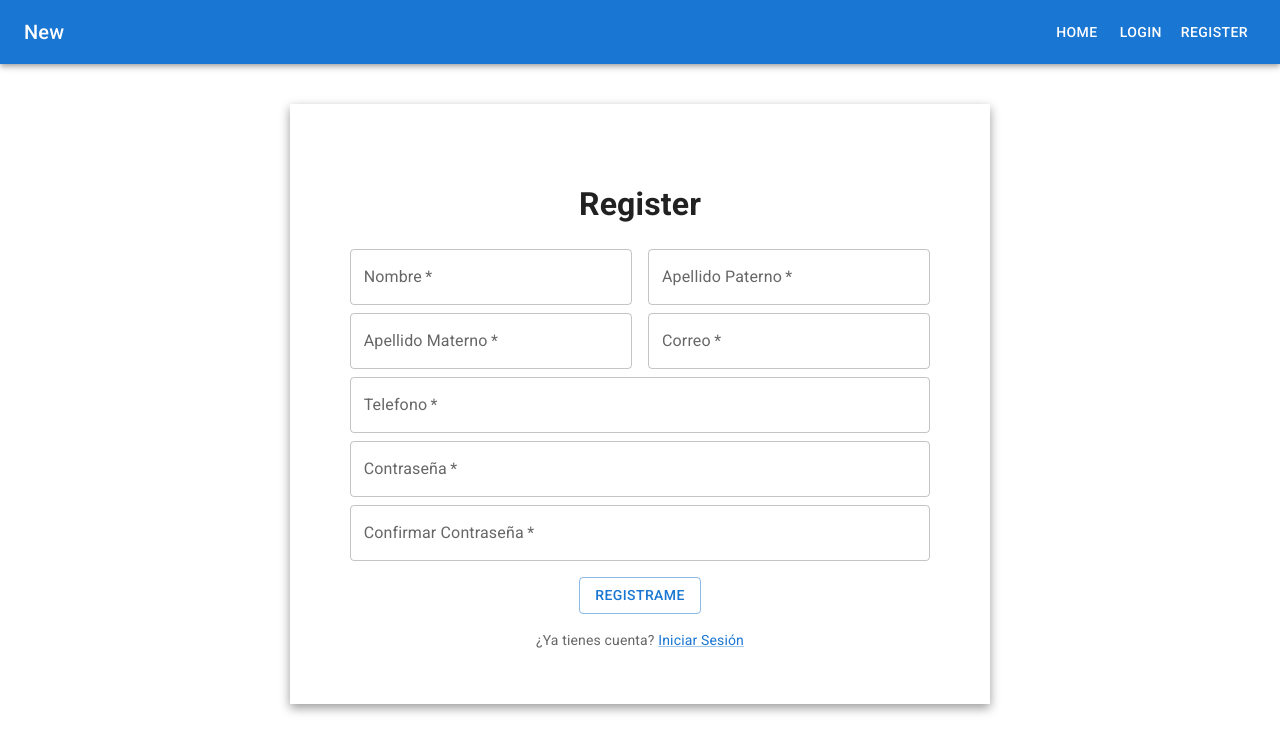
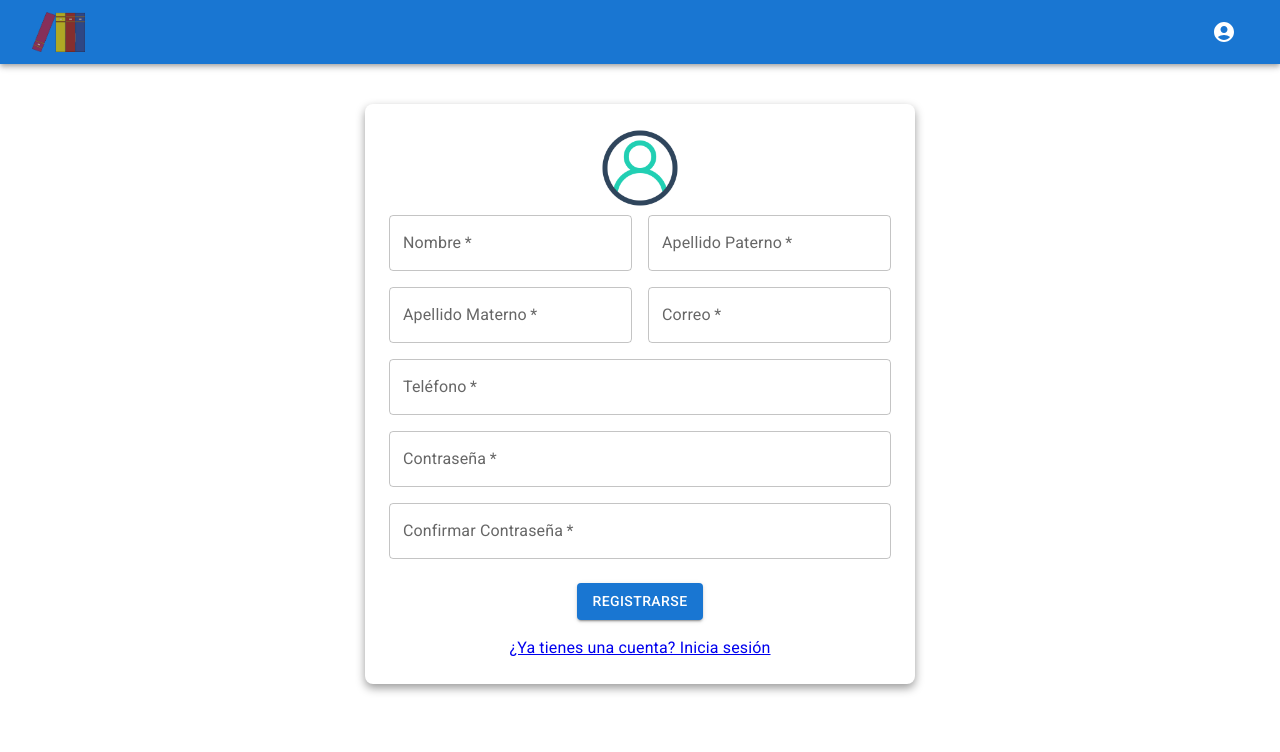
Before and after one commit to MarioElDestructorXD/Bookfy_Front, a React (Vite) app: page /register in a window 1280 px wide. Shown: the top 752 px of the page. Built offline with nearby package versions, Linux system fonts and the light colour scheme.

Commit message:
Logo, Icons, Update to Toolbar

```diff
--- a/src/App.jsx
+++ b/src/App.jsx
@@ -4,31 +4,32 @@ import { Route, Routes } from "react-router-dom";
 import Home from "./pages/Home";
 import Login from "./pages/Login";
 import Register from "./pages/Register";
-import InboxIcon from "@mui/icons-material/Inbox";
-
+import UserIcon from '@mui/icons-material/AccountCircle'
+import HomeIcon from '@mui/icons-material/Home'
+import Logo from './assets/images/logo.png'
 
 const navArrayLinks = [
   {
+    title: "Login",
+    path: "/login",
+    icon: <UserIcon />,
+  },
+];
+
+const navBarArrayLinks = [
+  {
     title: "Home",
     path: "/",
-    icon: <InboxIcon />,
-  },
-  {
-    title: "Login",
-    path: "/login",
-    icon: "",
-  },
-  {
-    title: "Register",
-    path: "/register",
-    icon: "",
+    icon: Logo,
+    img: <HomeIcon />
   },
 ];
+
 
 export default function App() {
   return (
     <>
-      <NavBar navArrayLinks={navArrayLinks} />
+      <NavBar navArrayLinks={navArrayLinks} navBarArrayLinks={navBarArrayLinks}/>
       <Container sx={{ mt: 5}}>
       <Routes>
         <Route  path="/" element={ <Home />} />
--- a/src/components/navBar/NavBar.jsx
+++ b/src/components/navBar/NavBar.jsx
@@ -4,16 +4,18 @@ import {
   Drawer,
   Toolbar,
   IconButton,
+  Button,
   Typography,
-  Button,
+  Card,
+  CardContent,
 } from "@mui/material";
 import NavListDrawer from "./NavListDrawer";
 import MenuIcon from "@mui/icons-material/Menu";
 import { Box } from "@mui/system";
 import { NavLink } from "react-router-dom";
+import PropTypes from "prop-types";
 
-
-export default function NavBar({ navArrayLinks }) {
+export default function NavBar({ navArrayLinks, navBarArrayLinks }) {
   const [open, setOpen] = useState(false);
 
   return (
@@ -28,10 +30,28 @@ export default function NavBar({ navArrayLinks }) {
           >
             <MenuIcon />
           </IconButton>
-          <Typography variant="h6" sx={{ flexGrow: 1 }}>
-            New
-          </Typography>
+          <Box sx={{ flexGrow: 1, display: "flex", alignItems: "center" }}>
+            {/* Renderiza los elementos de navBarArrayLinks solo en sm y superior */}
+            <Box sx={{ display: { xs: "none", sm: "flex" } }}>
+              {navBarArrayLinks.map((itemBar) => (
+                <Button
+                  color="inherit"
+                  key={itemBar.title}
+                  component={NavLink}
+                  to={itemBar.path}
+                  sx={{ mr: 2 }}
+                >
+                  <img
+                    src={itemBar.icon}
+                    alt="Logo"
+                    style={{ height: "40px", cursor: "pointer" }}
+                  />
+                </Button>
+              ))}
+            </Box>
+          </Box>
           <Box sx={{ display: { xs: "none", sm: "block" } }}>
+            {/* Renderiza los elementos de navArrayLinks en sm y superior */}
             {navArrayLinks.map((item) => (
               <Button
                 color="inherit"
@@ -39,20 +59,31 @@ export default function NavBar({ navArrayLinks }) {
                 component={NavLink}
                 to={item.path}
               >
-                {item.title}
+                {item.icon}
               </Button>
             ))}
           </Box>
         </Toolbar>
       </AppBar>
+      {/* Drawer para dispositivos móviles */}
       <Drawer
         open={open}
         anchor="left"
         onClose={() => setOpen(false)}
         sx={{ display: { xs: "flex", sm: "none" } }}
       >
+        <Box>
+          <Card sx={{ backgroundColor: "#f0f0f0", boxShadow: "none", textAlign: "center"}}>
+            <CardContent>
+              <Typography variant="h5" color="textPrimary" fontWeight="bold">
+                BOOKFY
+              </Typography>
+            </CardContent>
+          </Card>
+        </Box>
         <NavListDrawer
           navArrayLinks={navArrayLinks}
+          navBarArrayLinks={navBarArrayLinks}
           NavLink={NavLink}
           setOpen={setOpen}
         />
@@ -60,3 +91,9 @@ export default function NavBar({ navArrayLinks }) {
     </>
   );
 }
+
+// Prop Types
+NavBar.propTypes = {
+  navArrayLinks: PropTypes.array.isRequired,
+  navBarArrayLinks: PropTypes.array.isRequired,
+};
--- a/src/components/navBar/NavListDrawer.jsx
+++ b/src/components/navBar/NavListDrawer.jsx
@@ -8,7 +8,7 @@ import {
 } from "@mui/material";
 import { Box } from "@mui/system";
 
-export default function NavListDrawer({ navArrayLinks, NavLink, setOpen }) {
+export default function NavListDrawer({ navArrayLinks, NavLink, setOpen, navBarArrayLinks }) {
   return (
     <Box
       sx={{
@@ -17,6 +17,18 @@ export default function NavListDrawer({ navArrayLinks, NavLink, setOpen }) {
     >
       <nav>
         <List>
+        {navBarArrayLinks.map((item) => (
+            <ListItem disablePadding key={item.title}>
+              <ListItemButton
+                component={NavLink}
+                to={item.path}
+                onClick={() => setOpen(false)}
+              >
+                <ListItemIcon>{item.img}</ListItemIcon>
+                <ListItemText>{item.title}</ListItemText>
+              </ListItemButton>
+            </ListItem>
+          ))}
           {navArrayLinks.map((item) => (
             <ListItem disablePadding key={item.title}>
               <ListItemButton
@@ -29,6 +41,7 @@ export default function NavListDrawer({ navArrayLinks, NavLink, setOpen }) {
               </ListItemButton>
             </ListItem>
           ))}
+
         </List>
       </nav>
     </Box>
--- a/src/pages/Login.jsx
+++ b/src/pages/Login.jsx
@@ -1,7 +1,139 @@
+import { useState } from "react";
+import {
+  Button,
+  CssBaseline,
+  TextField,
+  Box,
+  Container,
+  IconButton,
+  InputAdornment,
+} from "@mui/material";
+import Logo from "../assets/images/user.png";
+import { Visibility, VisibilityOff } from "@mui/icons-material";
+import { NavLink } from "react-router-dom";
+
 export default function Login() {
-    return(
-        <>
-            <h1>Login</h1>
-        </>
-    )
+  const [password, setPassword] = useState("");
+  const [showPassword, setShowPassword] = useState(false);
+
+  const handleSubmit = (event) => {
+    event.preventDefault();
+    const data = new FormData(event.currentTarget);
+    console.log({
+      email: data.get("email"),
+      password: data.get("password"),
+    });
+  };
+
+  const handlePasswordChange = (event) => {
+    setPassword(event.target.value);
+  };
+
+  const handleClickShowPassword = () => {
+    setShowPassword(!showPassword);
+  };
+
+  const handleMouseDownPassword = (event) => {
+    event.preventDefault();
+  };
+
+  return (
+    <Box
+      sx={{
+        display: "flex",
+        justifyContent: "center",
+        alignItems: "center",
+        marginTop: "8px", // Margen superior
+      }}
+    >
+      <Container maxWidth="xs">
+        <CssBaseline />
+        <Box
+          sx={{
+            display: "flex",
+            flexDirection: "column",
+            alignItems: "center",
+            padding: "24px",
+            boxShadow: "0px 4px 10px rgba(0, 0, 0, 0.4)",
+            borderRadius: "2px",
+            backgroundColor: "white",
+          }}
+        >
+          <Box sx={{ flexGrow: 1, display: "flex", alignItems: "center" }}>
+            <img src={Logo} alt="Logo" style={{ height: "80px" }} />
+          </Box>
+          <form noValidate onSubmit={handleSubmit}>
+            <TextField
+              variant="outlined"
+              margin="normal"
+              required
+              fullWidth
+              id="email"
+              label="Correo"
+              name="email"
+              autoComplete="email"
+              autoFocus
+              sx={{ mb: 2 }} // Espaciado inferior
+            />
+            <TextField
+              variant="outlined"
+              margin="normal"
+              required
+              fullWidth
+              name="password"
+              label="Contraseña"
+              type={showPassword ? "text" : "password"}
+              id="password"
+              autoComplete="current-password"
+              value={password}
+              onChange={handlePasswordChange}
+              InputProps={{
+                endAdornment: (
+                  <InputAdornment position="end">
+                    <IconButton
+                      aria-label="toggle password visibility"
+                      onClick={handleClickShowPassword}
+                      onMouseDown={handleMouseDownPassword}
+                    >
+                      {showPassword ? <VisibilityOff /> : <Visibility />}
+                    </IconButton>
+                  </InputAdornment>
+                ),
+              }}
+              sx={{ mb: 3 }} // Espaciado inferior
+            />
+            <Button
+              type="submit"
+              fullWidth
+              variant="contained"
+              color="primary"
+              sx={{ mt: 2 }} // Margen superior
+            >
+              Iniciar Sesión
+            </Button>
+            <Box
+              sx={{
+                mt: 2, // Margen superior
+                textAlign: "center", // Centrado del contenido
+              }}
+            >
+              <NavLink to="/forgot-password" variant="body2">
+                ¿Olvidaste Contraseña?
+              </NavLink>
+            </Box>
+            <Box
+              sx={{
+                mt: 1, // Margen superior adicional
+                textAlign: "center", // Centrado del contenido
+              }}
+            >
+              <NavLink to="/register" variant="body2">
+                ¿No tienes cuenta? Regístrate
+              </NavLink>
+            </Box>
+          </form>
+        </Box>
+      </Container>
+    </Box>
+  );
 }
--- a/src/pages/Register.jsx
+++ b/src/pages/Register.jsx
@@ -1,6 +1,14 @@
-import { Box, Button, Grid, Link, TextField, Typography } from "@mui/material";
+import {
+  Box,
+  Button,
+  TextField,
+  IconButton,
+  InputAdornment,
+} from "@mui/material";
 import { useState } from "react";
 import { NavLink } from "react-router-dom";
+import { Visibility, VisibilityOff } from "@mui/icons-material";
+import Logo from "../assets/images/user.png";
 
 export default function Register() {
   const [email, setEmail] = useState("");
@@ -8,6 +16,10 @@ export default function Register() {
     error: false,
     message: "",
   });
+  const [password, setPassword] = useState("");
+  const [confirmPassword, setConfirmPassword] = useState("");
+  const [showPassword, setShowPassword] = useState(false);
+  const [showConfirmPassword, setShowConfirmPassword] = useState(false);
 
   const validateEmail = (email) => {
     const regex = /^[A-Z0-9._%+-]+@[A-Z0-9.-]+\.[A-Z]{2,}$/i;
@@ -30,47 +42,50 @@ export default function Register() {
     }
   };
 
+  const handleClickShowPassword = () => {
+    setShowPassword(!showPassword);
+  };
+
+  const handleClickShowConfirmPassword = () => {
+    setShowConfirmPassword(!showConfirmPassword);
+  };
+
+  const handleMouseDownPassword = (event) => {
+    event.preventDefault();
+  };
+
   return (
     <>
-      <div
-        style={{
-          display: "flex",
-          alignItems: "center", // Centra verticalmente
-          justifyContent: "center", // Centra horizontalmente
-        }}
+      <Box
+        display="flex"
+        justifyContent="center" // Ajusta el mínimo para cubrir la pantalla
       >
         <Box
           component="form"
           onSubmit={handleSubmit}
           sx={{
             display: "flex",
-            width: 700,
-            height: 600,
             flexDirection: "column",
             alignItems: "center",
-            justifyContent: "center",
+            padding: 3,
             boxShadow: "0px 4px 10px rgba(0, 0, 0, 0.4)",
+            borderRadius: 2,
+            backgroundColor: "white",
+            maxWidth: 550,
+            width: "100%",
           }}
         >
-          <Grid
-            container
-            rowSpacing={2}
-            direction="row"
-            alignItems="center"
-            justifyContent="center"
+          <Box sx={{ flexGrow: 1, alignItems: "center" }}>
+            <img src={Logo} alt="Logo" style={{ height: "80px" }} />
+          </Box>
+          <Box
+            sx={{
+              display: "flex",
+              flexDirection: { xs: "column", sm: "row" },
+              width: "100%",
+              gap: 2,
+            }}
           >
-            <Grid item>
-              <h1>Register</h1>
-            </Grid>
-          </Grid>
-          <Grid
-            container
-            alignItems="center"
-            justifyContent="center"
-            rowSpacing={1}
-            columnSpacing={{ xs: 1, sm: 2, md: 2, xl: 2 }}
-          >
-            <Grid item xs={10} md={5}>
             <TextField
               id="name"
               label="Nombre"
@@ -79,8 +94,6 @@ export default function Register() {
               fullWidth
               required
             />
-            </Grid>
-            <Grid item xs={10} md={5}>
             <TextField
               id="lastname"
               label="Apellido Paterno"
@@ -89,8 +102,16 @@ export default function Register() {
               fullWidth
               required
             />
-            </Grid>
-            <Grid item xs={10} md={5}>
+          </Box>
+          <Box
+            sx={{
+              display: "flex",
+              flexDirection: { xs: "column", sm: "row" },
+              width: "100%",
+              gap: 2,
+              mt: 2,
+            }}
+          >
             <TextField
               id="lastname2"
               label="Apellido Materno"
@@ -99,8 +120,6 @@ export default function Register() {
               fullWidth
               required
             />
-            </Grid>
-            <Grid item xs={10} md={5}>
             <TextField
               id="email"
               label="Correo"
@@ -113,59 +132,111 @@ export default function Register() {
               value={email}
               onChange={(e) => setEmail(e.target.value)}
             />
-            </Grid>
-            <Grid item xs={10} md={10}>
+          </Box>
+          <Box
+            sx={{
+              display: "flex",
+              flexDirection: { xs: "column", sm: "row" },
+              width: "100%",
+              gap: 2,
+              mt: 2,
+            }}
+          >
             <TextField
               id="phone"
-                label="Telefono"
+              label="Teléfono"
               type="tel"
               variant="outlined"
               fullWidth
               required
             />
-            </Grid>
-            <Grid item xs={10} md={10}>
+          </Box>
+          <Box
+            sx={{
+              display: "flex",
+              flexDirection: "column",
+              width: "100%",
+              mt: 2,
+              gap: 2,
+            }}
+          >
             <TextField
               id="password"
               label="Contraseña"
-                type="password"
+              type={showPassword ? "text" : "password"}
               variant="outlined"
               fullWidth
               required
+              value={password}
+              onChange={(e) => setPassword(e.target.value)}
+              InputProps={{
+                endAdornment: (
+                  <InputAdornment position="end">
+                    {password && (
+                      <IconButton
+                        aria-label="toggle password visibility"
+                        onClick={handleClickShowPassword}
+                        onMouseDown={handleMouseDownPassword}
+                      >
+                        {showPassword ? <VisibilityOff /> : <Visibility />}
+                      </IconButton>
+                    )}
+                  </InputAdornment>
+                ),
+              }}
             />
-            </Grid>
-            <Grid item xs={10} md={10}>
             <TextField
               id="confirmPassword"
               label="Confirmar Contraseña"
-                type="password"
+              type={showConfirmPassword ? "text" : "password"}
               variant="outlined"
               fullWidth
               required
+              value={confirmPassword}
+              onChange={(e) => setConfirmPassword(e.target.value)}
+              InputProps={{
+                endAdornment: (
+                  <InputAdornment position="end">
+                    {confirmPassword && (
+                      <IconButton
+                        aria-label="toggle password visibility"
+                        onClick={handleClickShowConfirmPassword}
+                        onMouseDown={handleMouseDownPassword}
+                      >
+                        {showConfirmPassword ? (
+                          <VisibilityOff />
+                        ) : (
+                          <Visibility />
+                        )}
+                      </IconButton>
+                    )}
+                  </InputAdornment>
+                ),
+              }}
             />
-            </Grid>
-          </Grid>
-
-          <Grid
-            container
-            columnSpacing={4}
-            direction="column"
-            alignItems="center"
-            justifyContent="center"
+          </Box>
+          <Button
+            type="submit"
+            variant="contained"
+            color="primary"
+            sx={{ mt: 3 }}
           >
-            <Grid item xs={5} md={5}>
-              <Button type="submit" variant="outlined" sx={{ mt: 2 }}>
-                Registrame
+            Registrarse
           </Button>
-            </Grid>
-            <Grid item>
-              <Typography variant="body2" color="textSecondary" sx={{ mt: 2 }}>
-                ¿Ya tienes cuenta? <Link component={NavLink} to="/login">Iniciar Sesión</Link>
-              </Typography>
-            </Grid>
-          </Grid>
+          <Box
+            sx={{
+              display: "flex",
+              justifyContent: "center", // Centra el enlace
+              width: "100%",
+              mt: 2,
+            }}
+          >
+            <NavLink to="/login" variant="body2">
+              ¿Ya tienes una cuenta? Inicia sesión
+            </NavLink>
           </Box>
-      </div>
+        </Box>
+      </Box>
     </>
   );
 }
```
Also changed, not shown: src/assets/images/logo.png (added), src/assets/images/user.png (added). Lines whose indentation alone changed are shown as unchanged.
